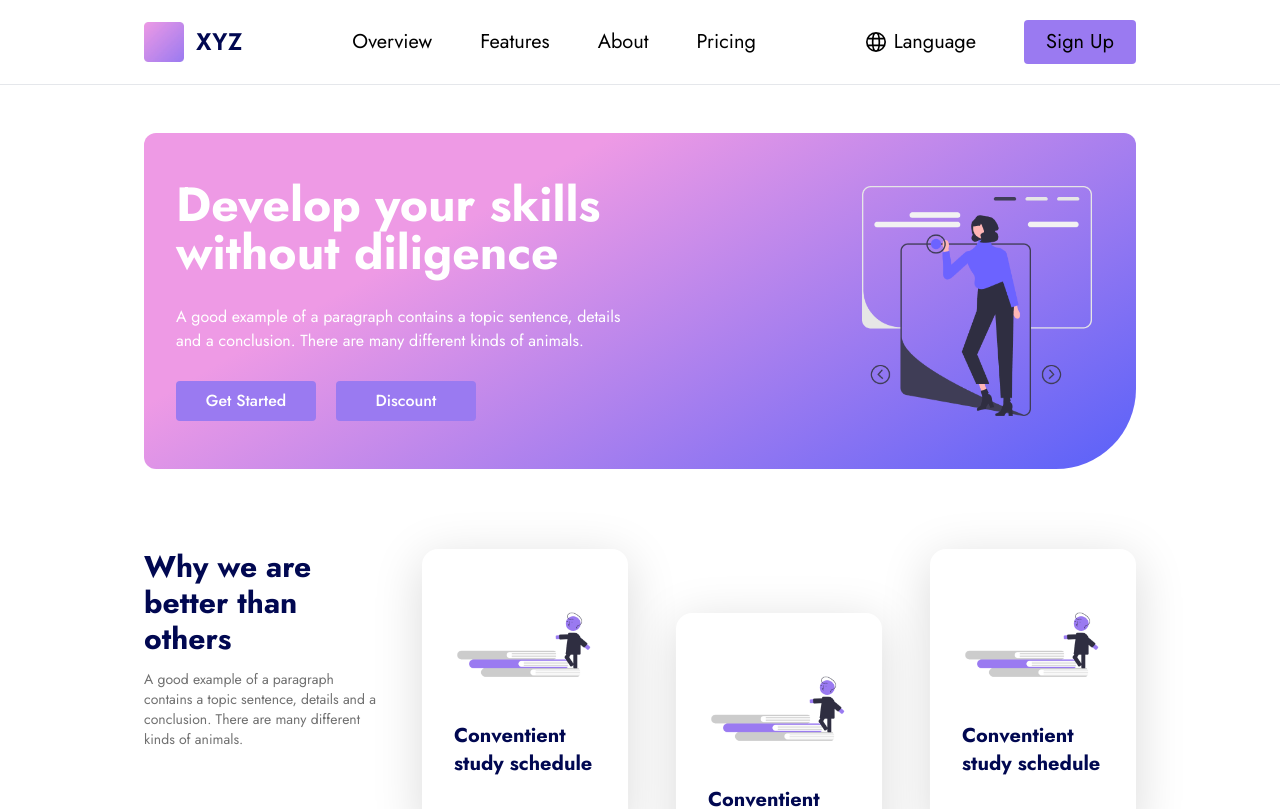
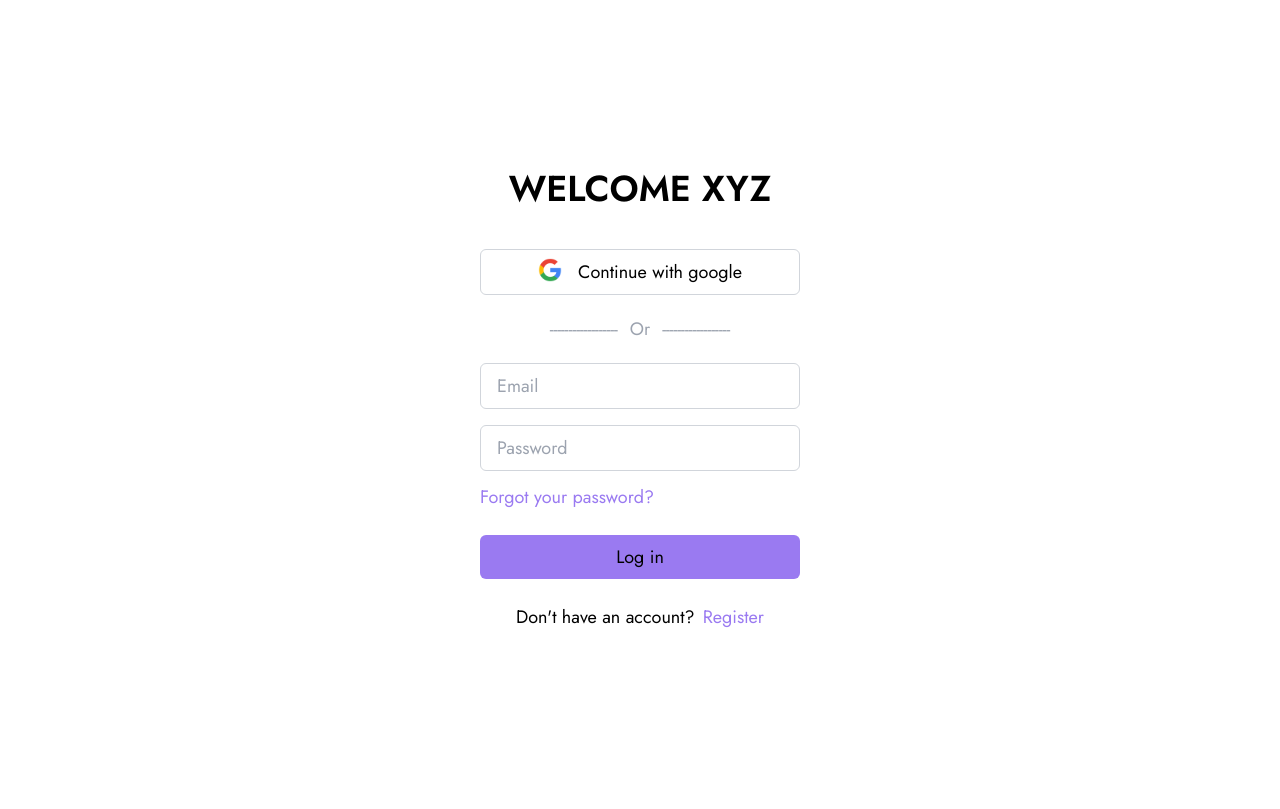
Before and after one commit to KruglyakovaKarina/tailwind, a React (Vite) app: page /login in a window 1280 px wide. Shown: the top 809 px of the page. Built offline with nearby package versions, Linux system fonts and the light colour scheme.

Commit message:
added authorization form

```diff
--- a/package.json
+++ b/package.json
@@ -18,6 +18,7 @@
     "react-dom": "^18.2.0",
     "react-i18next": "^14.1.0",
     "react-icons": "^5.1.0",
+    "react-router-dom": "^6.23.0",
     "react-scroll": "^1.9.0"
   },
   "devDependencies": {
--- a/src/App.jsx
+++ b/src/App.jsx
@@ -1,14 +1,19 @@
 import './App.css';
 import Home from './pages/Home';
-import Navbar from './components/Navbar';
-import Footer from './components/Footer';
+import Login from './pages/Login';
+import { BrowserRouter, Route, Routes } from 'react-router-dom';
+import SignUp from './pages/SignUp';
 
 function App() {
   return (
     <div className=''>
-      <Navbar />
-      <Home />
-      <Footer />
+      <BrowserRouter>
+        <Routes>
+          <Route path='/' element={<Home />}></Route>
+          <Route path='/login' element={<Login />}></Route>
+          <Route path='/signUp' element={<SignUp />}></Route>
+        </Routes>
+      </BrowserRouter>
     </div>
   );
 }
--- a/src/components/Navbar.jsx
+++ b/src/components/Navbar.jsx
@@ -5,6 +5,7 @@ import { HiOutlineXMark } from 'react-icons/hi2';
 import { LuMenu } from 'react-icons/lu';
 import { Link } from 'react-scroll';
 import { useTranslation } from 'react-i18next';
+import { useNavigate } from 'react-router-dom';
 
 const Navbar = () => {
   const [isMenuOpen, setIsMenuOpen] = useState(false);
@@ -30,6 +31,8 @@ const Navbar = () => {
     { link: t('navbarAbout'), path: 'about' },
     { link: t('navbarPricing'), path: 'pricing' },
   ];
+
+  const navigate = useNavigate();
 
   return (
     <div className='border-b'>
@@ -71,7 +74,12 @@ const Navbar = () => {
               <GrLanguage className='self-center' />
               <span>{t('navbarLanguage')}</span>
             </button>
-            <button className='bg-purple rounded w-28 py-2 transition-all duration-300 hover:text-white hover:bg-indigo-600'>
+            <button
+              onClick={() => {
+                navigate('/signUp');
+              }}
+              className='bg-purple rounded w-28 py-2 transition-all duration-300 hover:text-white hover:bg-indigo-600'
+            >
               {t('navbarSignUp')}
             </button>
           </div>
--- a/src/pages/Home.jsx
+++ b/src/pages/Home.jsx
@@ -3,9 +3,13 @@ import Banner from '../components/Banner';
 import Discount from '../components/Discount';
 import Features from '../components/Features';
 import Pricing from '../components/Pricing';
+import Navbar from '../components/Navbar';
+import Footer from '../components/Footer';
 
 const Home = () => {
   return (
+    <>
+      <Navbar />
       <div className='max-w-5xl mx-auto'>
         <Banner />
         <Features />
@@ -13,6 +17,8 @@ const Home = () => {
         <Pricing />
         <Discount />
       </div>
+      <Footer />
+    </>
   );
 };
 
--- /dev/null
+++ b/src/pages/Login.jsx
@@ -0,0 +1,67 @@
+import { useNavigate } from 'react-router-dom';
+import google from '../assets/google.png';
+
+const Login = () => {
+  const navigate = useNavigate();
+
+  return (
+    <div className='text-lg'>
+      <div className='h-lvh flex m-auto justify-center '>
+        <div className='flex flex-col justify-center lg:w-1/4'>
+          <h1 className='text-4xl font-semibold mb-10 flex justify-center'>
+            WELCOME XYZ
+          </h1>
+          <button className='flex justify-center gap-4 border-gray-300 border-[1px] py-2 rounded-md hover:border-purple'>
+            <img src={google} alt='' className='w-6' />
+            <span>Continue with google</span>
+          </button>
+
+          <p className='text-gray-400 my-5 flex justify-center gap-3'>
+            {'------------------'}
+            <span>Or</span>
+            {'------------------'}
+          </p>
+          <input
+            type='email'
+            placeholder='Email'
+            className='border-gray-300 border-[1px] py-2 rounded-md mb-4 outline-purple px-4'
+          />
+          <input
+            type='password'
+            placeholder='Password'
+            className='border-gray-300 border-[1px] py-2 rounded-md mb-3 outline-purple px-4'
+          />
+
+          <p className='mb-6'>
+            <button
+              onClick={() => {
+                navigate('/');
+              }}
+              className='text-purple transition-all duration-300 hover:text-indigo-600'
+            >
+              Forgot your password?
+            </button>
+          </p>
+
+          <button className='bg-purple rounded-md w-[100%] py-2 transition-all duration-300 hover:text-white hover:bg-indigo-600'>
+            Log in
+          </button>
+
+          <p className='flex justify-center gap-2 mt-6'>
+            Don't have an account?
+            <button
+              onClick={() => {
+                navigate('/signUp');
+              }}
+              className='text-purple transition-all duration-300 hover:text-indigo-600'
+            >
+              Register
+            </button>
+          </p>
+        </div>
+      </div>
+    </div>
+  );
+};
+
+export default Login;
--- /dev/null
+++ b/src/pages/SignUp.jsx
@@ -0,0 +1,55 @@
+import { useNavigate } from 'react-router-dom';
+import google from '../assets/google.png';
+
+const SignUp = () => {
+  const navigate = useNavigate();
+
+  return (
+    <div className='text-lg'>
+      <div className='h-lvh flex m-auto justify-center '>
+        <div className='flex flex-col justify-center lg:w-1/4'>
+          <h1 className='text-4xl font-semibold mb-10 flex justify-center'>
+            WELCOME XYZ
+          </h1>
+          <button className='flex justify-center gap-4 border-gray-300 border-[1px] py-2 rounded-md hover:border-purple'>
+            <img src={google} alt='' className='w-6' />
+            <span>Continue with google</span>
+          </button>
+
+          <p className='text-gray-400 my-5 flex justify-center gap-3'>
+            {'------------------'}
+            <span>Or</span>
+            {'------------------'}
+          </p>
+          <input
+            type='email'
+            placeholder='Email'
+            className='border-gray-300 border-[1px] py-2 rounded-md mb-4 outline-purple px-4'
+          />
+          <input
+            type='password'
+            placeholder='Password'
+            className='border-gray-300 border-[1px] py-2 rounded-md mb-6 outline-purple px-4'
+          />
+          <button className='bg-purple rounded-md w-[100%] py-2 transition-all duration-300 hover:text-white hover:bg-indigo-600'>
+            Register
+          </button>
+
+          <p className='flex justify-center gap-2 mt-6'>
+            Already have an account?
+            <button
+              onClick={() => {
+                navigate('/login');
+              }}
+              className='text-purple transition-all duration-300 hover:text-indigo-600'
+            >
+              Log in
+            </button>
+          </p>
+        </div>
+      </div>
+    </div>
+  );
+};
+
+export default SignUp;
```
Also changed, not shown: src/assets/google.png (added), 1 other file (tests, documents, lock files or other folders). Lines whose indentation alone changed are shown as unchanged.
